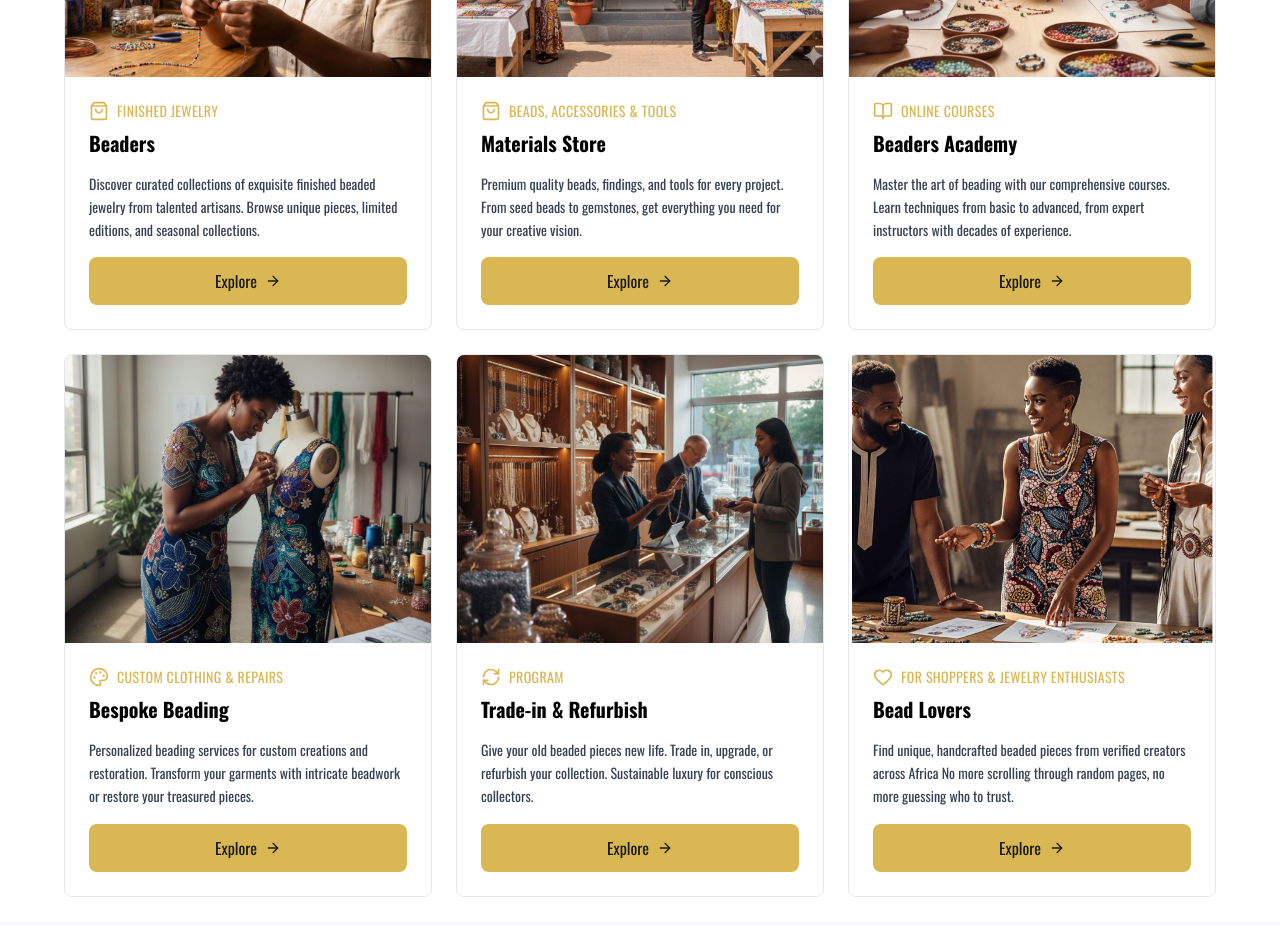
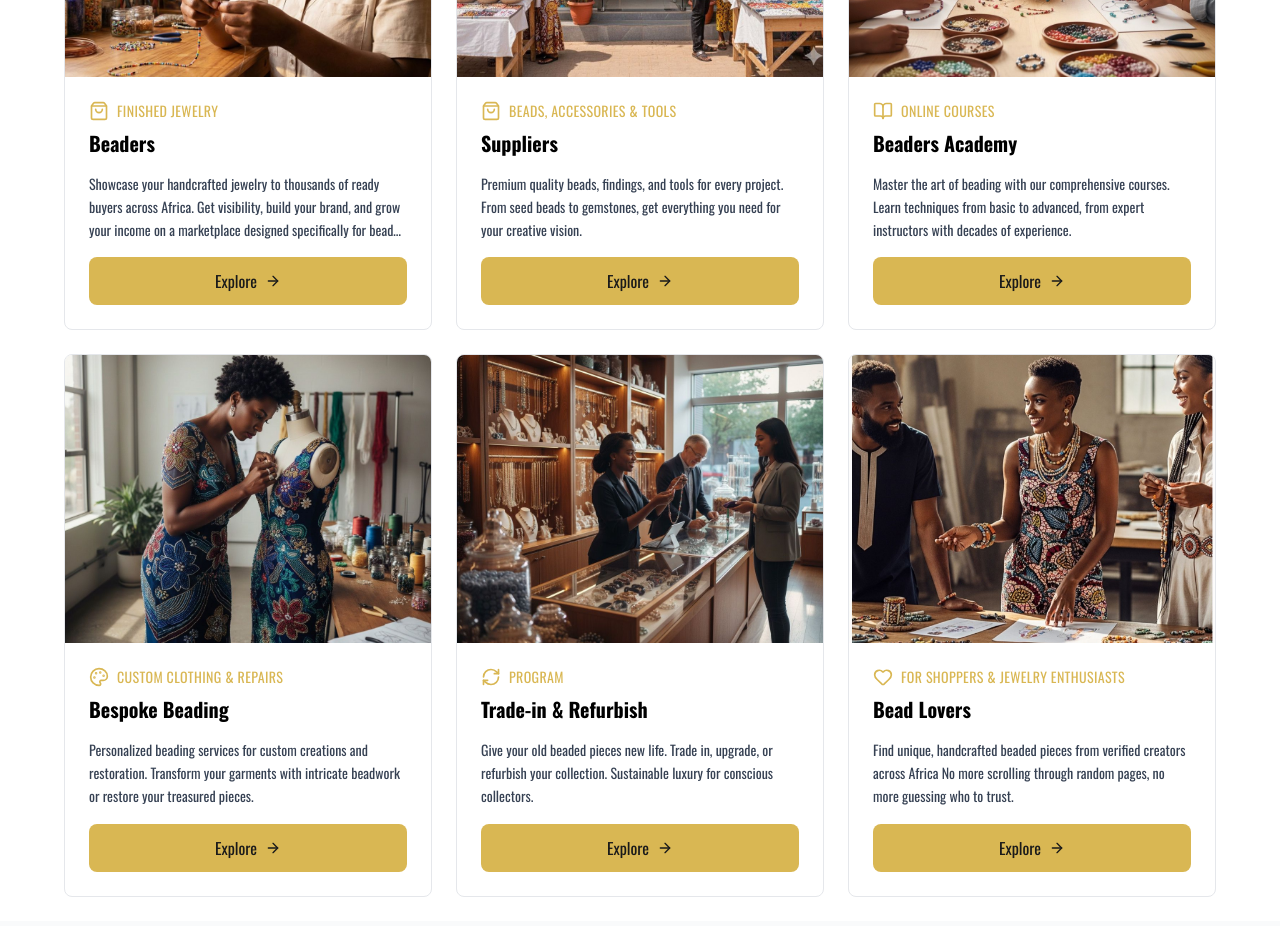
Before and after one commit to Gbolahan007/beaders, a Next.js app: page / in a window 1280 px wide. Shown: the part 2300-3226 px from the top of the page. Built offline with nearby package versions, Linux system fonts and the light colour scheme.

Commit message:
updated beaders services

```diff
--- a/app/components/ui/ServicesPage.tsx
+++ b/app/components/ui/ServicesPage.tsx
@@ -22,14 +22,14 @@ const services = [
     title: "Beaders",
     subtitle: "Finished Jewelry",
     description:
-      "Discover curated collections of exquisite finished beaded jewelry from talented artisans. Browse unique pieces, limited editions, and seasonal collections.",
+      "Showcase your handcrafted jewelry to thousands of ready buyers across Africa. Get visibility, build your brand, and grow your income on a marketplace designed specifically for bead makers.",
     icon: ShoppingBag,
     image: "/beads-making.jpeg",
     slug: "beaders",
   },
   {
     id: 2,
-    title: "Materials Store",
+    title: "Suppliers",
     subtitle: "Beads, Accessories & Tools",
     description:
       "Premium quality beads, findings, and tools for every project. From seed beads to gemstones, get everything you need for your creative vision.",
```
